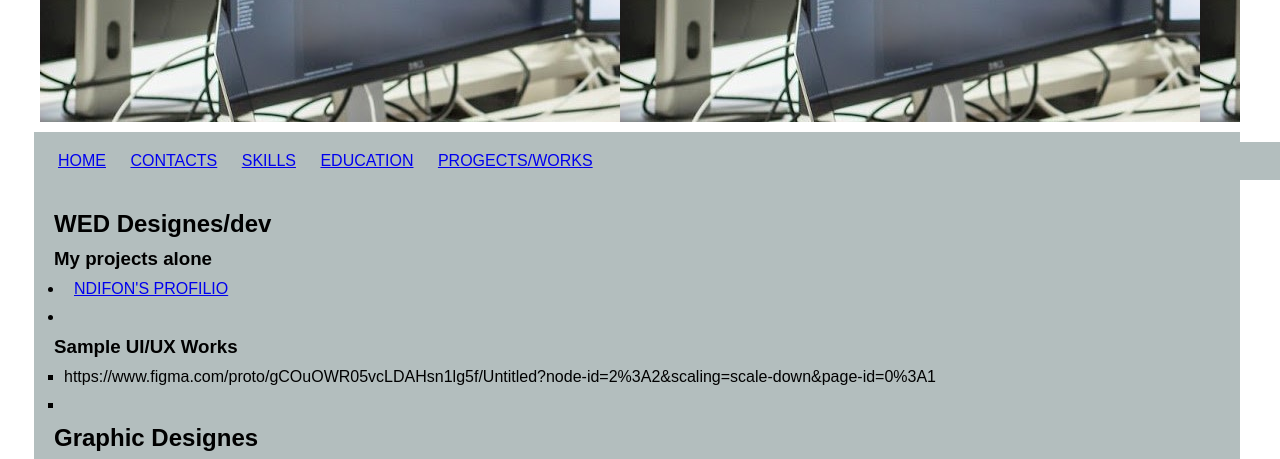
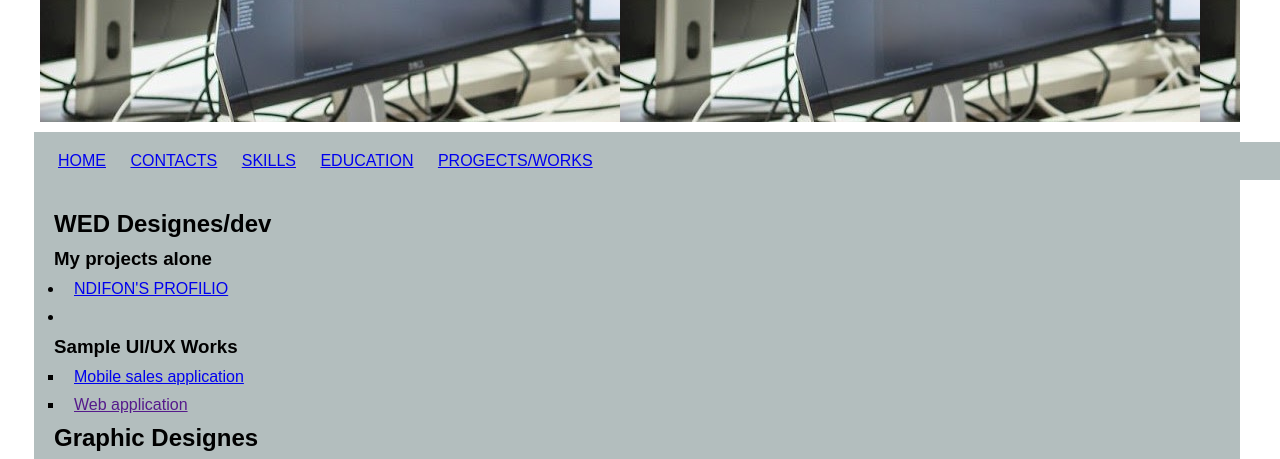
Before and after one commit to Lady-codeTitian-nfn/NDIFON, a plain HTML site: page projests.html in a window 1280 px wide. Shown: the part 298-757 px from the top of the page. Drawn offline with Linux system fonts and the light colour scheme.

Commit message:
Update projests.html

```diff
--- a/projests.html
+++ b/projests.html
@@ -38,8 +38,8 @@
 
     </p>
             <p><h3>Sample UI/UX Works</h3>
-            <ul type="square"><li>https://www.figma.com/proto/gCOuOWR05vcLDAHsn1lg5f/Untitled?node-id=2%3A2&scaling=scale-down&page-id=0%3A1</li>
-                <li> </li></ul></p>
+            <ul type="square"><li> <a href="https://www.figma.com/proto/gCOuOWR05vcLDAHsn1lg5f/Untitled?node-id=2%3A2&scaling=scale-down&page-id=0%3A1">Mobile sales application</a></li>
+                <li> <a href="">Web application</a></li></ul></p>
     <p><h2>  Graphic Designes </h2>
     <ul>
         <Li>Sample of a Veterinery logo <BR><img src="MA LOGO NEW.jpg" width="300px"height="300" alt="LOGO"></Li>
```
